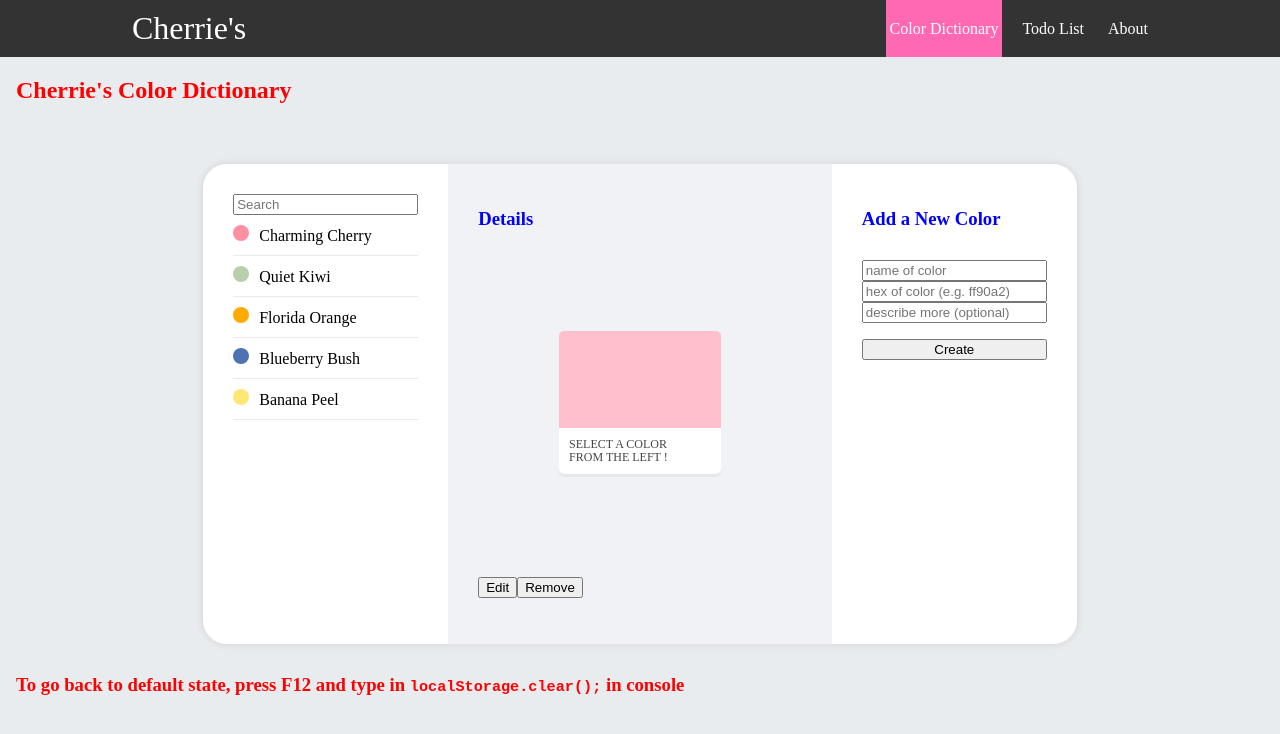
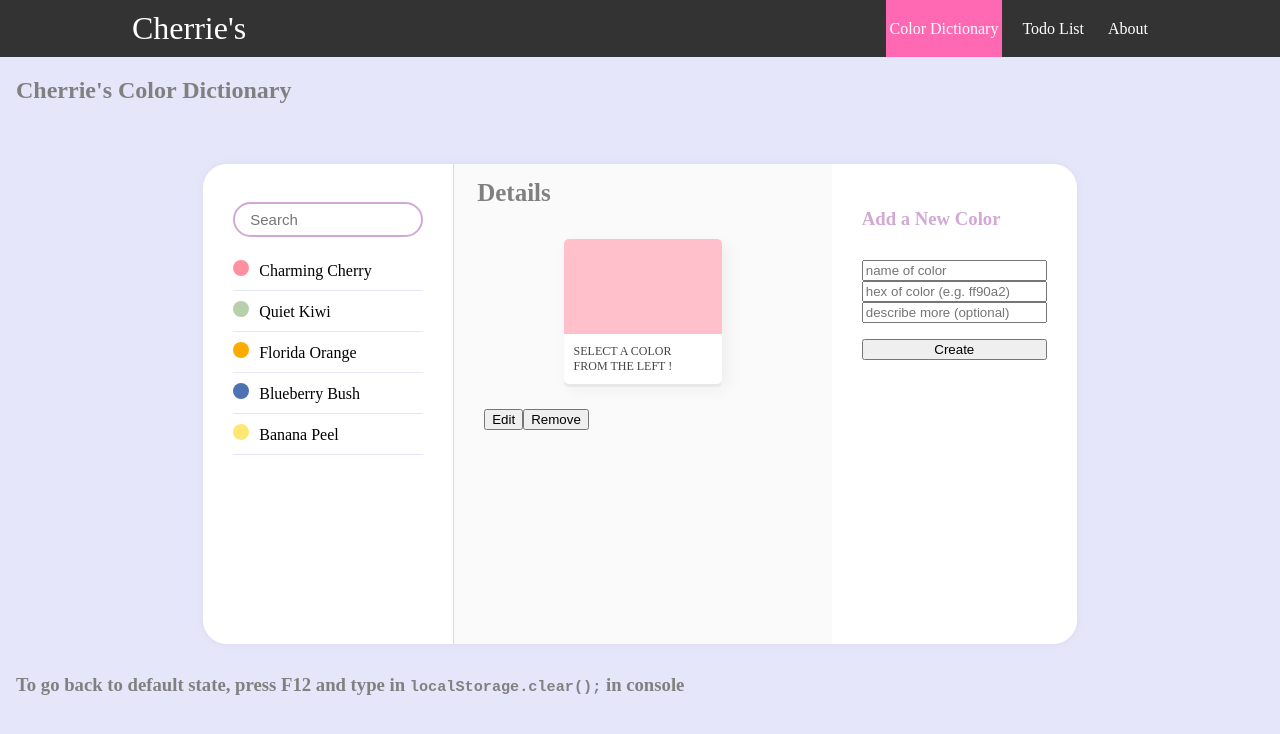
Before and after one commit to cherrie-k/React-Mini-Project, a React (Create React App) app: page /colors in a window 1280 px wide. Shown: the top 734 px of the page. Built offline with nearby package versions, Linux system fonts and the light colour scheme.

Commit message:
Design: CSS work on 'Color Details' component in the middle

```diff
--- a/src/App.js
+++ b/src/App.js
@@ -13,7 +13,7 @@ import About from "./components/About";
 
 // 글로벌 스타일로 페이지 전체 설정 가능
 const GlobalStyle = createGlobalStyle`
-  body{ background: #e9ecef;}
+  body{ background: #e6e6fa;}
 `;
 
 function App() {
--- a/src/components/Contacts/ColorChip.js
+++ b/src/components/Contacts/ColorChip.js
@@ -2,8 +2,12 @@ import React from "react";
 import styled from "styled-components";
 
 const ColorChipBlock = styled.div`
+  min-width: 90px;
+  max-width: 400px;
   width: 50%;
   margin: 9px auto; // 중앙에 놔줌
+  margin-top: 23px;
+  box-shadow: 5px 5px 15px 0 rgba(0, 0, 0, 0.05); // 이거 0.1 대신 0.04정도로도 바꿔보기
 
   .color-box {
     // background: skyblue;
@@ -73,7 +77,7 @@ export const ColorChipItem = styled.div`
 
   padding-top: 10px;
   padding-bottom: 10px;
-  border-bottom: 0.8px solid #e7eaef;
+  border-bottom: 0.8px solid #e6e6fa; // 라벤더 그레이 회색
 
   width: 100%;
 `;
--- a/src/components/Contacts/Contact.js
+++ b/src/components/Contacts/Contact.js
@@ -158,6 +158,7 @@ export default class Contact extends React.Component {
         <ContactTemplate>
           <ContactShow>
             <input
+              className="search-bar"
               name="keyword"
               placeholder="Search"
               value={this.state.keyword}
--- a/src/components/Contacts/ContactCreate.js
+++ b/src/components/Contacts/ContactCreate.js
@@ -18,6 +18,10 @@ const ContactCreateBlock = styled.div`
 
   border-top-right-radius: 24px;
   border-bottom-right-radius: 24px;
+
+  h3 {
+    color: #d2a8d4;
+  }
 `;
 
 class ContactCreate extends Component {
--- a/src/components/Contacts/ContactDetalis.js
+++ b/src/components/Contacts/ContactDetalis.js
@@ -7,25 +7,64 @@ import styled from "styled-components";
 import { FaPalette, FaQuestion } from "react-icons/fa";
 
 const ContactDetailsPositioner = styled.div`
+  background: #fafafa; // 아주연한회색
   display: inline-block;
-  min-height: 0;
   position: relative;
   min-width: 200px;
   flex-grow: 1; // 이게 있어야 빈자리 채워줌
-  overflow-y: auto; // 스크롤바 보여줄지 말지 자동으로 결정. 내부 컨텐츠 크기가 주어진 공간을 넘어가는 경우에만 스크롤바 생김.
+  overflow-y: scroll; // 스크롤바 보여줄지 말지 자동으로 결정. 내부 컨텐츠 크기가 주어진 공간을 넘어가는 경우에만 스크롤바 생김.
 `;
 
 const ContactDetailsBlock = styled.div`
-  background: #f0f2f5; // 아주연한회색
-
+  background: #fafafa;
+  //background: #f0f2f5; // 아주연한회색, 다른 후보: #f8f8f8;
   display: flex;
   flex-direction: column;
   justify-content: space-between;
-  line-height: 0.8em;
+  padding: 6px 30px; // 상하, 좌우
 
-  padding: 30px;
+  h3 {
+    // "Details"
+    color: gray;
+    font-size: 25px;
+    margin: 9px;
+    margin-left: -7px;
+  }
 
-  height: 100%;
+  .tag-text {
+    display: inline-flex;
+    justify-content: center; // 가로
+    align-items: center;
+
+    width: 60px;
+    height: 22px;
+    font-weight: bold;
+    //border: solid 1px gray;
+    //border-radius: 15px;
+  }
+
+  .desc-text {
+    display: inline-flex;
+    align-items: center;
+    height: 22px;
+    padding-left: 10px;
+    text-transform: uppercase;
+  }
+
+  #description-box {
+    background: white;
+    padding: 10px 20px;
+    box-shadow: 0 0 8px 0 rgba(0, 0, 0, 0.05); // 이거 0.1 대신 0.04정도로도 바꿔보기
+    border-radius: 8px;
+  }
+
+  #desc-optional {
+  }
+
+  #button-edit {
+  }
+  #button-remove {
+  }
 `;
 
 class ContactDetails extends Component {
@@ -96,10 +135,22 @@ class ContactDetails extends Component {
 
   render() {
     const details = (
-      <div>
-        <p>Name: {this.props.contact.name}</p>
-        <p>Hex Code: #{this.props.contact.phone}</p>
-        <p>RGB Code: {this.hexToRGB(this.props.contact.phone)}</p>
+      <div id="description-box">
+        <div className="detail-text">
+          <div className="tag-text">NAME</div>
+          <div className="desc-text">{this.props.contact.name}</div>
+        </div>
+        <div className="detail-text">
+          <div className="tag-text">H E X</div>
+          <div className="desc-text">#{this.props.contact.phone}</div>
+        </div>
+        <div className="detail-text">
+          <div className="tag-text">R G B</div>
+          <div className="desc-text">
+            {this.hexToRGB(this.props.contact.phone)}
+          </div>
+        </div>
+
         <ColorChip>
           <div
             className="color-box"
@@ -110,7 +161,7 @@ class ContactDetails extends Component {
             #{this.props.contact.phone}
           </div>
         </ColorChip>
-        <div>
+        <div id="desc-optional">
           <p>{this.props.contact.desc}</p>
         </div>
       </div>
@@ -177,10 +228,12 @@ class ContactDetails extends Component {
           <h3>Details</h3>
           {this.props.isSelected ? view : blank}
           <p>
-            <button onClick={this.handleToggle}>
+            <button onClick={this.handleToggle} id="button-edit">
               {this.state.isEdit ? "OK" : "Edit"}
             </button>
-            <button onClick={this.props.onRemove}>Remove</button>
+            <button onClick={this.props.onRemove} id="button-remove">
+              Remove
+            </button>
           </p>
         </ContactDetailsBlock>
       </ContactDetailsPositioner>
--- a/src/components/Contacts/ContactInfo.js
+++ b/src/components/Contacts/ContactInfo.js
@@ -7,9 +7,9 @@ import { ColorChipRound } from "./ColorChip";
 const InfoBlock = styled.div`
   // Contact Show 안에 있는 개별 색 이름에 적용
   display: inline-flex;
-
   margin-left: 10px;
   cursor: pointer;
+  font-size: 16px;
 `;
 
 class ContactInfo extends React.Component {
--- a/src/components/Contacts/ContactShow.js
+++ b/src/components/Contacts/ContactShow.js
@@ -3,12 +3,16 @@ import styled from "styled-components";
 
 const ContactShowPositioner = styled.div`
   display: flex;
+  border-right: solid 1.5px gainsboro;
 `;
 
 const ContactShowBlock = styled.div`
   background: white;
+  padding: 30px;
 
-  padding: 30px;
+  width: 250px;
+  min-width: 150px;
+  max-width: 280px;
 
   display: flex;
   flex-direction: column;
@@ -17,6 +21,18 @@ const ContactShowBlock = styled.div`
   border-bottom-left-radius: 24px;
   overflow-x: auto; // 스크롤바 보여줄지 말지 자동으로 결정.
   overflow-y: auto; // 스크롤바 보여줄지 말지 자동으로 결정. 내부 컨텐츠 크기가 주어진 공간을 넘어가는 경우에만 스크롤바 생김.
+
+  .search-bar {
+    align-self: center;
+
+    padding: 7px 1px 7px 15px;
+    margin-top: 8px;
+    margin-bottom: 13px;
+    border-radius: 20px;
+    border: 2px solid #d2a8d4; // 라벤더? 그레이 회색? #e6e6fa
+    width: 100%;
+    font-size: 15px;
+  }
 `;
 
 function ContactShow({ children }) {
--- a/src/components/Contacts/ContactTemplate.js
+++ b/src/components/Contacts/ContactTemplate.js
@@ -7,25 +7,22 @@ const ContactTemplateBlock = styled.div`
   display: flex;
   justify-content: space-between;
   position: relative;
+  align-items: stretch;
 
   min-width: 500px;
   width: 70%;
   height: 30rem; /*height 좀 다름*/
 
   border-radius: 24px; // 둥근 네모로 만들어줌. 얘랑 ContactShow랑 ContactCreate border radius 맞춰줘야 함!
-  box-shadow: 0 0 8px 0 rgba(0, 0, 0, 0.1); // 이거 0.1 대신 0.04정도로도 바꿔보기
+  box-shadow: 0 0 8px 0 rgba(0, 0, 0, 0.05); // 이거 0.1 대신 0.04정도로도 바꿔보기
 
   margin: 0 auto; // auto를 통해 페이지 중앙에 나타나게 됨
   margin-top: 60px;
   margin-bottom: 30px;
-
-  h3 {
-    color: blue;
-  }
 `;
 
 const OutsideTextBlock = styled.div`
-  color: red;
+  color: gray;
 `;
 
 function ContactTemplate({ children }) {
```
